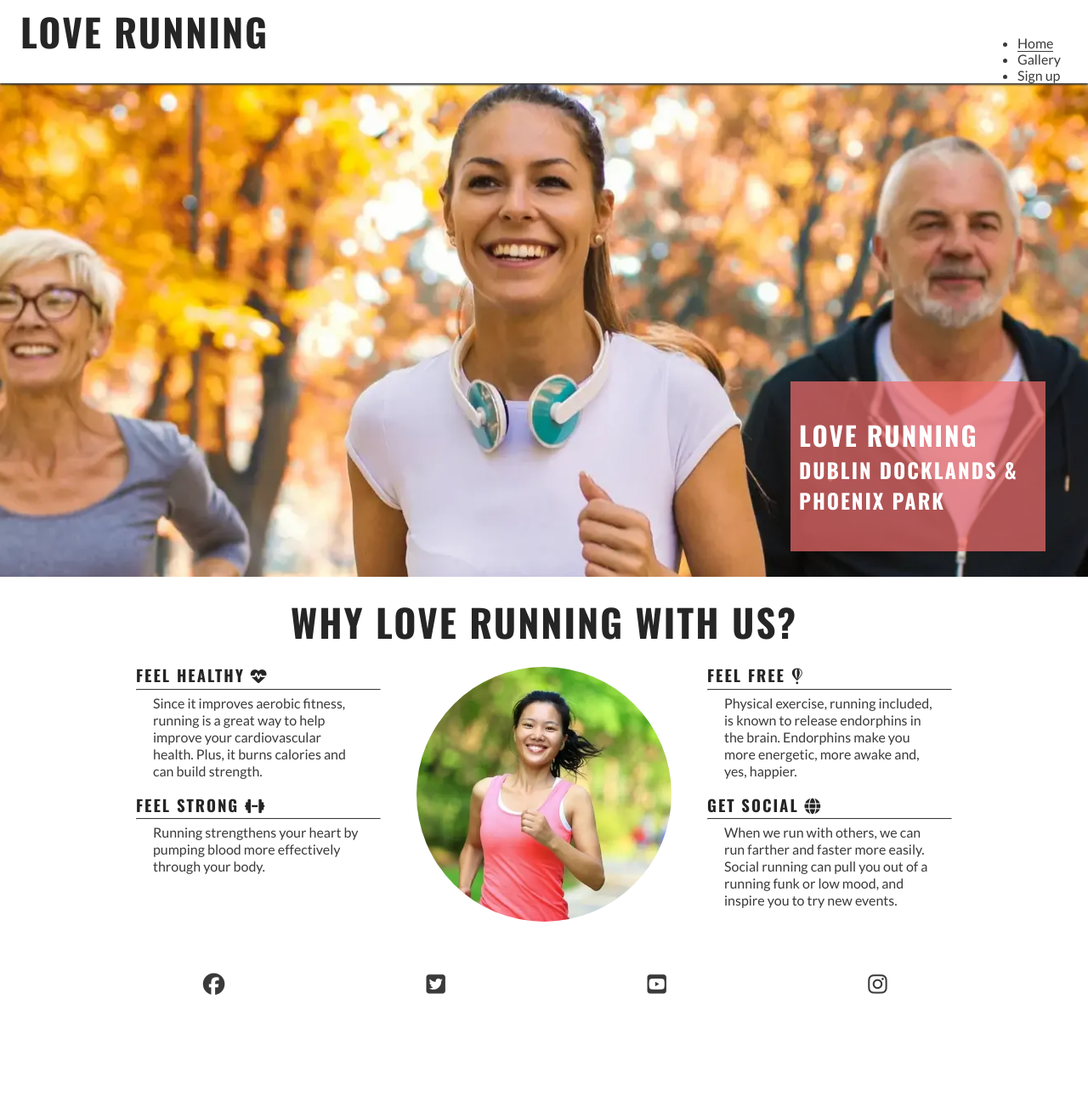
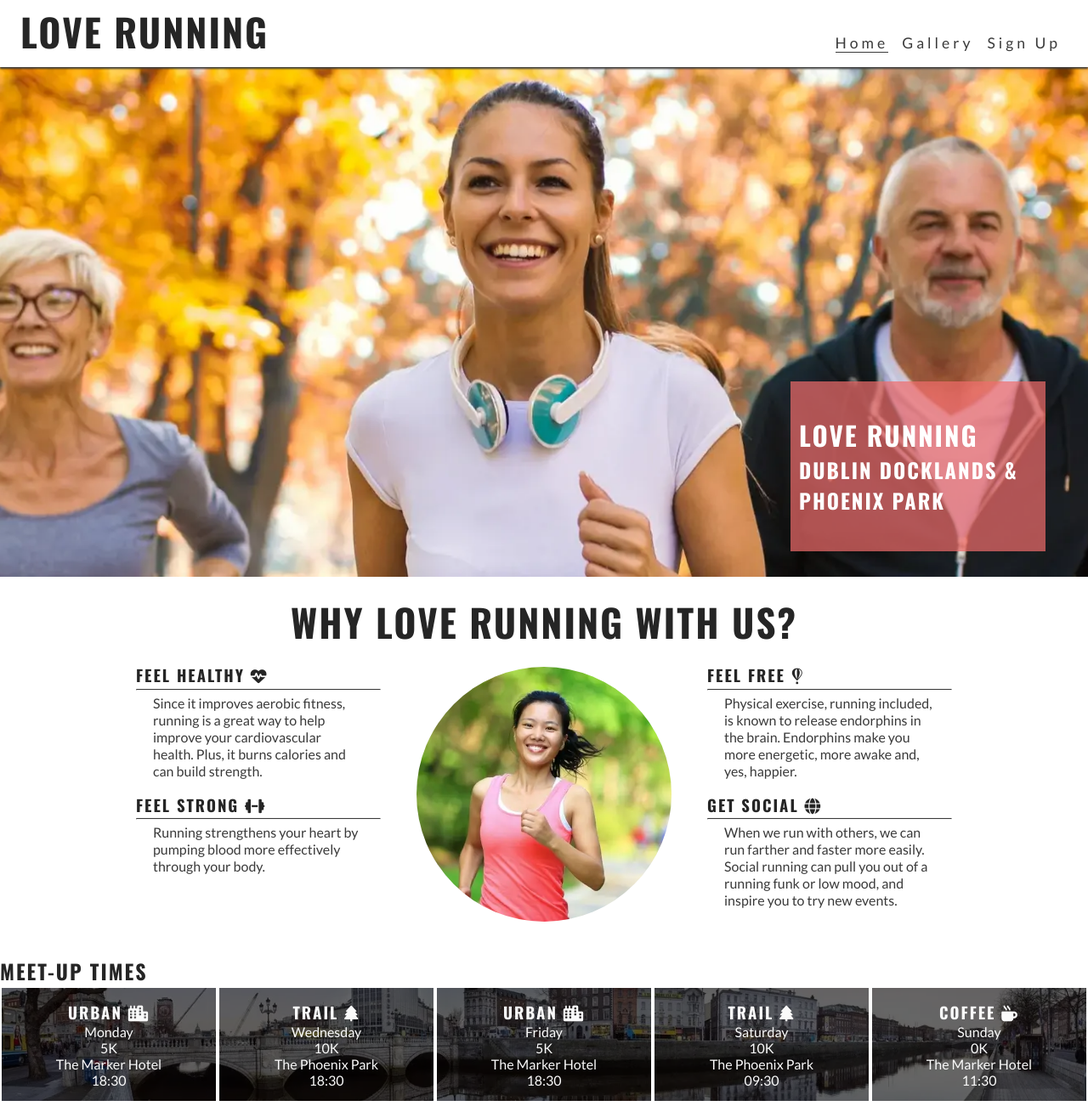
Before and after one commit to farhatamannaislam/love-running, a plain HTML site: page index.html in a window 1280 px wide. Shown: the top 1302 px of the page at 85% size. Before the commit the page ends 1193 px from the top, so only its background shows below. Drawn offline with nearby package versions, Linux system fonts and the light colour scheme.

Commit message:
Modify Formating add Meetup Times and Image

```diff
--- a/assets/css/style.css
+++ b/assets/css/style.css
@@ -18,7 +18,9 @@ body {
 }
 
 
-h1, h2, h3 {
+h1,
+h2,
+h3 {
 
     font-family: 'Oswald', sans-serif;
 
@@ -137,12 +139,14 @@ main {
 
 
 
-#cover-text > h2, #cover-text > h3 {
+#cover-text > h2,
+#cover-text > h3 {
 
     color: #ffffff;
 
 }
 
+/* Reasons section */
 #reasons {
     width: 90%;
     margin: 20px auto;
@@ -202,7 +206,54 @@ main {
 
 }
 
+/* Meetup Times section */
 
+#times {
+
+    background: url('../images/dublin-city.webp') no-repeat center/cover;
+
+    /* Handles responsivity without the need for a media query */
+
+    display: flex;
+
+    flex-wrap: wrap;
+
+}
+
+
+#times div {
+
+    color: #fafafa;
+
+    background-color: rgba(0, 0, 0, .6);
+
+    padding: 15px;
+
+    text-align: center;
+
+    /* This will not wrap on screens of less than 400px wide.
+
+    Each div will expand to fill the available space on its row */
+
+    flex-basis: 200px;
+
+    flex-grow: 1;
+
+    /* Creates a grid of meetup time divs over the background image */
+
+    border: 2px solid white;
+
+}
+
+
+
+#times h3 {
+
+    /* Override the heading colour set in general styles */
+
+    color: #fafafa;
+
+}
 
 /* Footer */
 #social-networks {
@@ -255,7 +306,6 @@ main {
         margin-top: 79px;
     }
     /* Hero image */
-
     #cover-text {
 
         width: 300px;
--- a/index.html
+++ b/index.html
@@ -9,9 +9,9 @@
     <meta name="description"
         content="Love Running. Club for runners in Dublin, Ireland. Urban running, trail running. Dublin docklands and Phoenix Park">
     <meta name="keywords" content="love running, run, running club, runners, Ireland, Dublin, sport, exercise">
-    <!--Title-->
+    <!-- Title -->
     <title>Love Running</title>
-    <!--Favicon-->
+    <!-- Favicon -->
     <link rel="apple-touch-icon" sizes="180x180" href="assets/favicon/apple-touch-icon.png">
     <link rel="icon" type="image/png" sizes="32x32" href="assets/favicon/favicon-32x32.png">
     <link rel="icon" type="image/png" sizes="16x16" href="assets/favicon/favicon-16x16.png">
@@ -30,16 +30,14 @@
             <i class="fa-solid fa-bars"></i>
         </label>
         <nav>
-            <ul id="menue">
-                <li>
-                    <a href="index.html" class="active">Home</a>
-                </li>
-                <li>
-                    <a href="gallery.html">Gallery</a>
-                </li>
-                <li>
-                    <a href="signup.html">Sign up</a>
-                </li>
+
+            <ul id="menu">
+
+                <li><a href="index.html" class="active">Home</a></li>
+
+                <li><a href="gallery.html">Gallery</a></li>
+
+                <li><a href="signup.html">Sign Up</a></li>
             </ul>
         </nav>
 
@@ -127,6 +125,89 @@
 
         </section>
 
+
+        <!-- Meetup Times section -->
+
+        <section id="meetups">
+
+            <h2>Meet-up Times</h2>
+
+            <div id="times">
+
+                <div>
+
+                    <h3>Urban <i class="fa-solid fa-city"></i></h3>
+
+                    <p>Monday</p>
+
+                    <p>5K</p>
+
+                    <p>The Marker Hotel</p>
+
+                    <p>18:30</p>
+
+                </div>
+
+                <div>
+
+                    <h3>Trail <i class="fa-solid fa-tree"></i></h3>
+
+                    <p>Wednesday</p>
+
+                    <p>10K</p>
+
+                    <p>The Phoenix Park</p>
+
+                    <p>18:30</p>
+
+                </div>
+
+                <div>
+
+                    <h3>Urban <i class="fa-solid fa-city"></i></h3>
+
+                    <p>Friday</p>
+
+                    <p>5K</p>
+
+                    <p>The Marker Hotel</p>
+
+                    <p>18:30</p>
+
+                </div>
+
+                <div>
+
+                    <h3>Trail <i class="fa-solid fa-tree"></i></h3>
+
+                    <p>Saturday</p>
+
+                    <p>10K</p>
+
+                    <p>The Phoenix Park</p>
+
+                    <p>09:30</p>
+
+                </div>
+
+                <div>
+
+                    <h3>Coffee <i class="fa-solid fa-mug-hot"></i></h3>
+
+                    <p>Sunday</p>
+
+                    <p>0K</p>
+
+                    <p>The Marker Hotel</p>
+
+                    <p>11:30</p>
+
+                </div>
+
+            </div>
+
+        </section>
+
     </main>
 
     <!-- Footer -->
```
Also changed, not shown: assets/images/dublin-city.webp (added).
